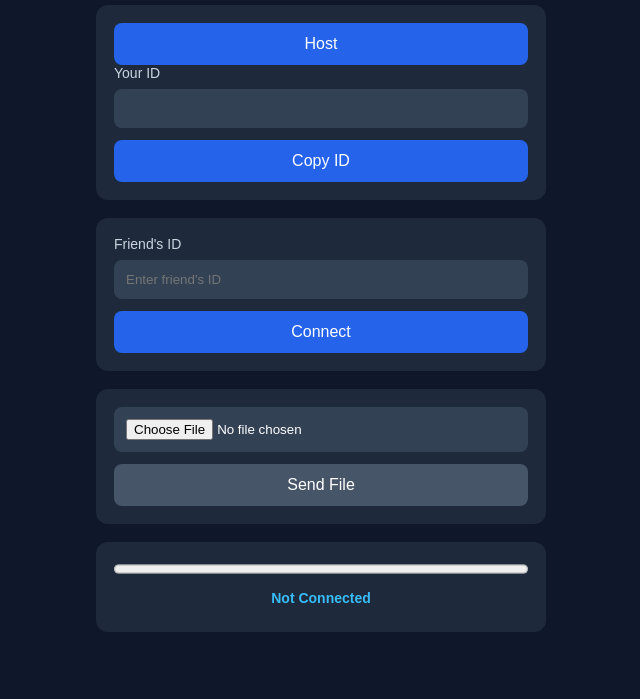
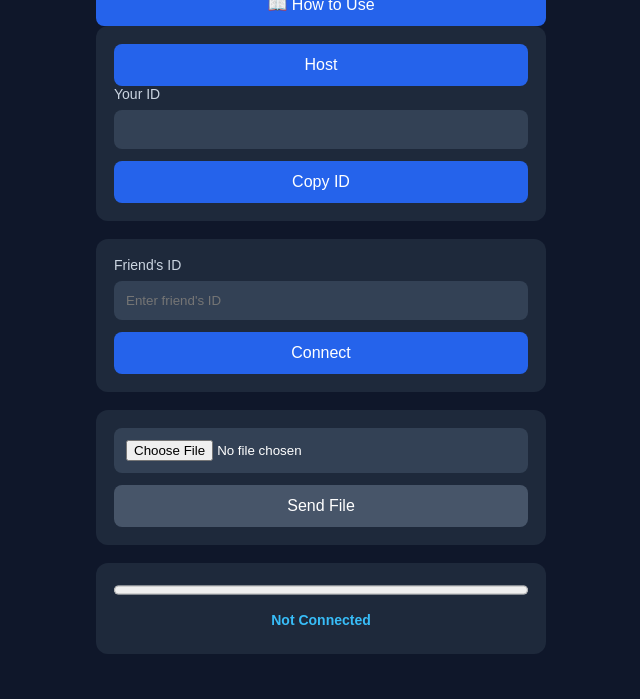
Before and after one commit to developerrayaan0/RayaanShare, a plain HTML site: page index.html in a window 1280 px wide. Shown: the part 101-800 px from the top of the page, without its empty margins (319-959 px from the left). Drawn offline with Linux system fonts and the light colour scheme.

Commit message:
Update index.html

```diff
--- a/index.html
+++ b/index.html
@@ -25,6 +25,10 @@
 <div class="container">
 
     <h1>Rayaan's Share</h1>
+
+    <button onclick="window.location.href='tutorial.html'" class="tutorial-btn">
+    📖 How to Use
+    </button>
 
     <div class="card">
 
```
